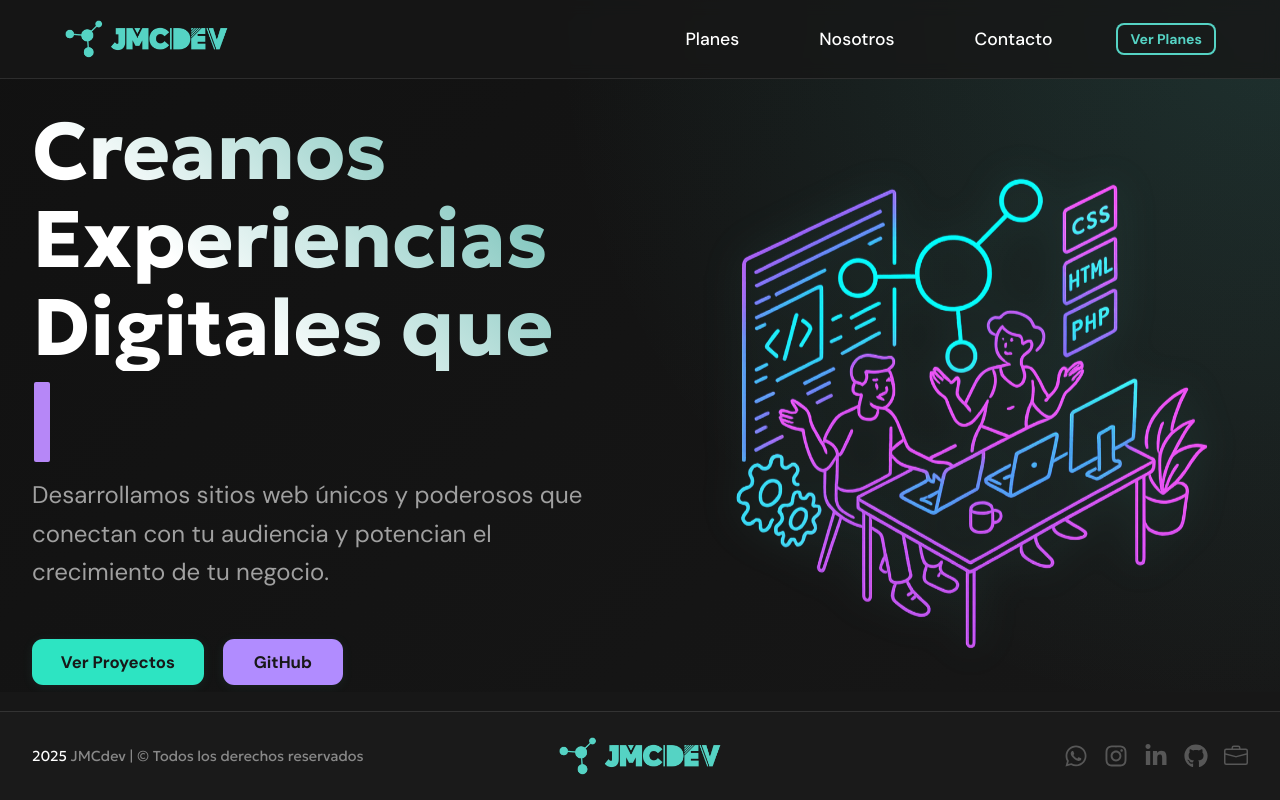
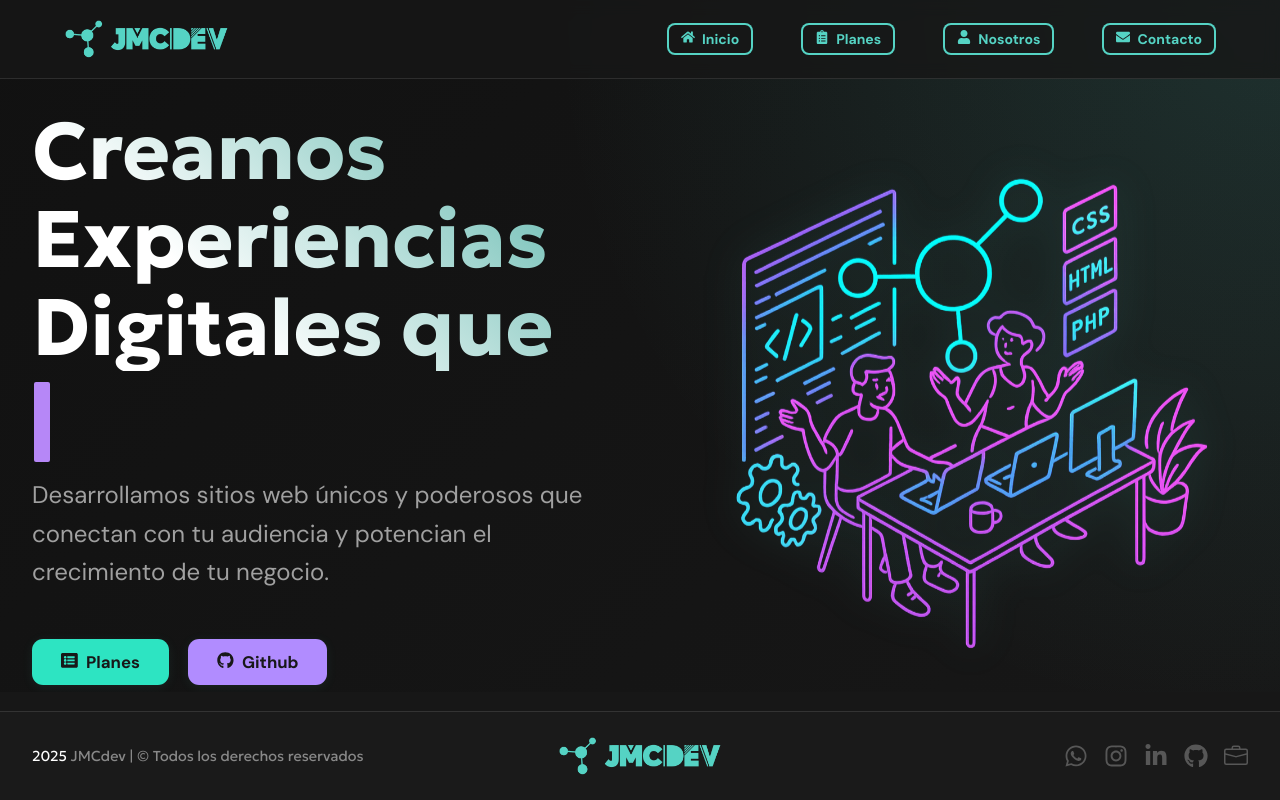
Before and after one commit to juanmaacampos/jmcdev-page, a React (Vite) app: page / in a window 1280 px wide. Built offline with nearby package versions, Linux system fonts and the light colour scheme.

Commit message:
Estiloss

```diff
--- a/package.json
+++ b/package.json
@@ -12,11 +12,14 @@
     "build-storybook": "storybook build"
   },
   "dependencies": {
+
     "react": "^18.2.0",
     "react-dom": "^18.2.0",
+    "react-icons": "^5.5.0",
     "react-router-dom": "^6.15.0"
   },
   "devDependencies": {
+
     "@chromatic-com/storybook": "^3.2.6",
     "@storybook/addon-essentials": "^8.6.12",
     "@storybook/addon-onboarding": "^8.6.12",
--- a/src/components/Button/Button.jsx
+++ b/src/components/Button/Button.jsx
@@ -1,5 +1,6 @@
+import React from 'react';
+import { Link } from 'react-router-dom';
 import styles from './Button.module.css';
-import { Link } from 'react-router-dom';
 
 function Button({
   label,
@@ -11,6 +12,7 @@ function Button({
   shape = 'normal',
   className = '',
   style = {},
+  icon, // Nuevo prop para el icono
   ...props
 }) {
   const buttonClasses = `
@@ -31,6 +33,21 @@ function Button({
     })
   };
 
+  const isMobile = window.innerWidth <= 900; // Define el breakpoint para móvil
+
+  const buttonContent = (
+    <>
+      {icon && <span className={styles.icon}>{icon}</span>}
+      {label}
+    </>
+  );
+
+  const buttonWithDirection = (
+    <span style={{ display: 'inline-flex', flexDirection: isMobile ? 'column' : 'row', alignItems: 'center', justifyContent: 'center' }}>
+      {buttonContent}
+    </span>
+  );
+
   if (to?.startsWith('http')) {
     return (
       <a
@@ -41,7 +58,7 @@ function Button({
         rel="noopener noreferrer"
         {...props}
       >
-        {label}
+        {buttonWithDirection}
       </a>
     );
   }
@@ -54,7 +71,7 @@ function Button({
         style={buttonStyle}
         {...props}
       >
-        {label}
+        {buttonWithDirection}
       </Link>
     );
   }
@@ -66,7 +83,7 @@ function Button({
       onClick={onClick}
       {...props}
     >
-      {label}
+      {buttonWithDirection}
     </button>
   );
 }
--- a/src/components/Button/Button.module.css
+++ b/src/components/Button/Button.module.css
@@ -1,7 +1,8 @@
 .button {
   display: inline-flex;
-  align-items: center;
-  justify-content: center;
+  flex-direction: column; /* Coloca el icono encima del texto */
+  align-items: center;      /* Centra horizontalmente el icono y el texto */
+  justify-content: center; /* Centra verticalmente el icono y el texto */
   padding: 0.8em 1.6em;
   font-weight: 600;
   border: none;
@@ -126,3 +127,11 @@
     filter: brightness(1.3);
   }
 }
+
+.icon {
+  display: inline-flex;
+  align-items: center;
+  justify-content: center;
+  margin-right: 0.5em; /* Espacio a la derecha en PC */
+  margin-bottom: 0.25em; /* Espacio abajo en móvil */
+}
--- a/src/principalComponents/Header/Header.jsx
+++ b/src/principalComponents/Header/Header.jsx
@@ -3,6 +3,7 @@ import Button from '../../components/Button/Button';
 import MachineTypeTitle from '../../components/MachineTypeTitle/MachineTypeTitle';
 import styles from './Header.module.css';
 import CoolTitle from '../../components/CoolTitle/CoolTitle';
+import { FaEye, FaGithub, FaLaptop, FaListAlt } from 'react-icons/fa';
 
 function Header() {
   return (
@@ -23,17 +24,19 @@ function Header() {
 
             <div className={styles.buttons}>
             <Button
-                label="Ver Proyectos"
-                variant="primary"
-                size="large"
-                to="/proyectos"
+            label="Planes"
+            to="/planes"
+            effect="neon"
+            size="medium"
+            icon={<FaListAlt />}
           />
          <Button
-                label="GitHub"
+            label="Github"
             to="https://github.com/juanmaacampos"
-                color='#B687F7'
-                size="small"
-                variant='primary'
+            effect="neon"
+            size="medium"
+            color='#663399'
+            icon={<FaGithub />}
           />
             </div>
           </div>
@@ -43,6 +46,7 @@ function Header() {
               src="/src/assets/images/header_img.png"
               alt="Desarrollo web"
               className={styles.headerImage}
+              draggable={false}
             />
           </div>
         </div>
--- a/src/principalComponents/Header/Header.module.css
+++ b/src/principalComponents/Header/Header.module.css
@@ -75,10 +75,11 @@
   margin: 0 auto;
   filter: drop-shadow(0 0 20px rgba(85, 211, 196, 0.2));
   animation: float 6s ease-in-out infinite;
-  transition: transform 0.3s ease, filter 0.3s ease;
+  transition: content 0.5s ease-in-out, filter 0.3s ease; /* Transición en el content */
 }
 
 .headerImage:hover {
+  content: url('/src/assets/images/header_img_2.png'); /* Cambia la imagen */
   transform: scale(1.05);
   filter: drop-shadow(0 0 30px rgba(85, 211, 196, 0.4));
 }
@@ -121,7 +122,7 @@
   align-items: center;
   margin-top: 1.5rem;
   margin-bottom: 0;
-  max-width: 400px;
+  max-width: 320px;
   margin-left: 0;
   margin-right: 0;
 }
--- a/src/principalComponents/Navbar/Navbar.css
+++ b/src/principalComponents/Navbar/Navbar.css
@@ -291,27 +291,4 @@
     gap: 1rem;
     text-align: center;
   }
-
-  .menu-item {
-    color: #808080;
-    text-decoration: none;
-    display: flex;
-    flex-direction: column;
-    align-items: center;
-    gap: 0.5rem;
-    padding: 0.5rem;
-    transition: all 0.3s ease;
-  }
-
-  .menu-icon {
-    font-size: 1.5rem;
-  }
-
-  .menu-item:hover {
-    color: #55d3c4;
-  }
-
-  .menu-item span {
-    font-size: 0.8rem;
-  }
 }
--- a/src/principalComponents/Navbar/Navbar.jsx
+++ b/src/principalComponents/Navbar/Navbar.jsx
@@ -23,15 +23,10 @@ const Navbar = () => {
 
         {/* Regular navbar links - visible on desktop */}
         <div className="nav-links">
-          <Link to="/planes" className="nav-link">Planes</Link>
-          <Link to="/nosotros" className="nav-link">Nosotros</Link>
-          <Link to="/contacto" className="nav-link">Contacto</Link>
-          <Button
-            label="Ver Planes"
-            to="/planes"
-            effect="neon"
-            size="small"
-          />
+          <Button to="/" label="Inicio" effect="neon" size="small" icon={<FaHome />} />
+          <Button to="/planes" label="Planes" effect="neon" size="small" icon={<FaClipboardList />} />
+          <Button to="/nosotros" label="Nosotros" effect="neon" size="small" icon={<FaUser />} />
+          <Button to="/contacto" label="Contacto" effect="neon" size="small" icon={<FaEnvelope />} />
         </div>
 
         {/* Mobile menu button */}
@@ -43,22 +38,10 @@ const Navbar = () => {
       {/* Mobile dropdown menu */}
       <div className={`mobile-dropdown ${isMenuOpen ? 'active' : ''}`}>
         <div className="mobile-menu-items">
-          <Link to="/" className="menu-item">
-            <FaHome className="menu-icon" />
-            <span>Inicio</span>
-          </Link>
-          <Link to="/planes" className="menu-item">
-            <FaClipboardList className="menu-icon" />
-            <span>Planes</span>
-          </Link>
-          <Link to="/nosotros" className="menu-item">
-            <FaUser className="menu-icon" />
-            <span>Nosotros</span>
-          </Link>
-          <Link to="/contacto" className="menu-item">
-            <FaEnvelope className="menu-icon" />
-            <span>Contacto</span>
-          </Link>
+          <Button to="/" label="Inicio" effect="neon" size="small" icon={<FaHome />} />
+          <Button to="/planes" label="Planes" effect="neon" size="small" icon={<FaClipboardList />} />
+          <Button to="/nosotros" label="Nosotros" effect="neon" size="small" icon={<FaUser />} />
+          <Button to="/contacto" label="Contacto" effect="neon" size="small" icon={<FaEnvelope />} />
         </div>
       </div>
     </nav>
```
Also changed, not shown: src/components/Card/Card.jsx (deleted, +0 -48 lines), src/components/Card/Card.module.css (deleted, +0 -59 lines), src/principalComponents/mainContent.jsx (+9 -1 lines), src/assets/images/header_img_2.png (added), 1 other file (tests, documents, lock files or other folders). Lines whose indentation alone changed are shown as unchanged.
